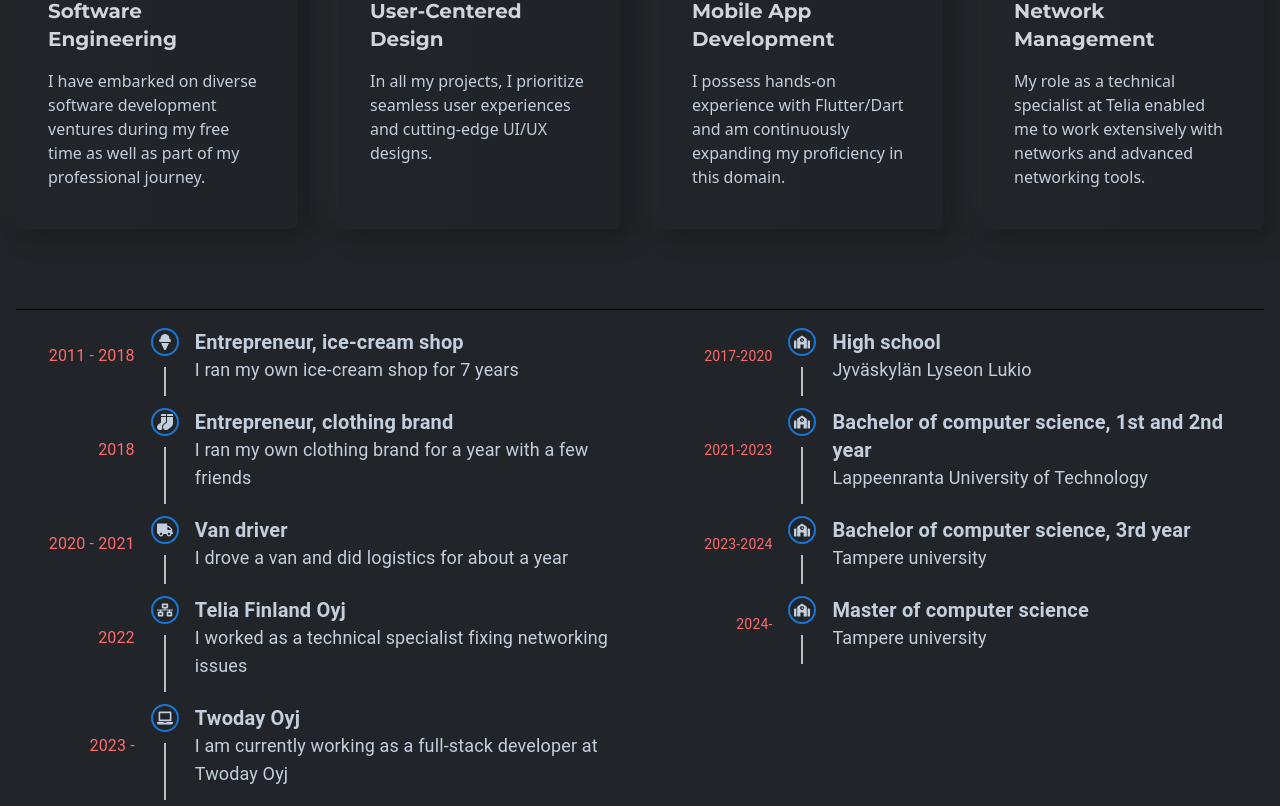
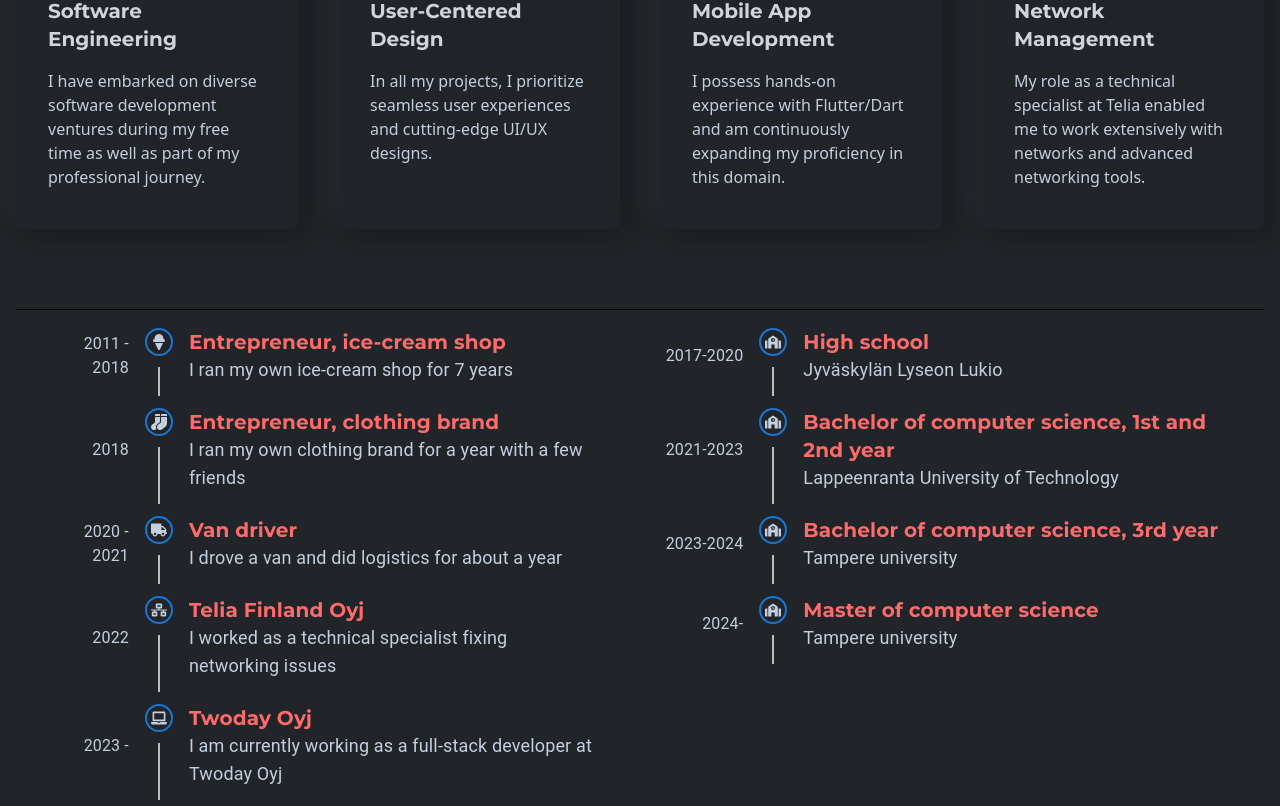
Before and after one commit to temevh/reactCV, a React (Create React App) app: page / in a window 1280 px wide. Shown: the part 1163-1969 px from the top of the page. Built offline with nearby package versions, Linux system fonts and the light colour scheme.

Commit message:
adjusted timeline colors

```diff
--- a/src/components/Timeline/EducationTimeline.jsx
+++ b/src/components/Timeline/EducationTimeline.jsx
@@ -51,8 +51,8 @@ const EducationTimeline = () => {
           <TimelineOppositeContent
             sx={{ m: "auto 0" }}
             align="right"
-            variant="body2"
-            color="#FF6B6B"
+            variant="body1"
+            color="#c4cfde"
           >
             {item.date}
           </TimelineOppositeContent>
@@ -63,7 +63,9 @@ const EducationTimeline = () => {
             <TimelineConnector />
           </TimelineSeparator>
           <TimelineContent sx={{ py: "12px", px: 2 }}>
-            <h3 className="text-xl font-bold">{item.title}</h3>
+            <h3 className="text-xl font-bold font-titleFont text-designColor">
+              {item.title}
+            </h3>
             <p className="text-lg">{item.subtitle}</p>
           </TimelineContent>
         </TimelineItem>
--- a/src/components/Timeline/WorkTimeline.jsx
+++ b/src/components/Timeline/WorkTimeline.jsx
@@ -70,7 +70,7 @@ const WorkTimeLine = () => {
             sx={{ m: "auto 0" }}
             align="right"
             variant="body1"
-            color="#FF6B6B"
+            color="#c4cfde"
           >
             {item.date}
           </TimelineOppositeContent>
@@ -86,7 +86,9 @@ const WorkTimeLine = () => {
             <TimelineConnector />
           </TimelineSeparator>
           <TimelineContent sx={{ py: "12px", px: 2 }}>
-            <h3 className="text-xl font-bold">{item.title}</h3>
+            <h3 className="text-xl font-bold font-titleFont text-designColor">
+              {item.title}
+            </h3>
             <p className="text-lg">{item.subtitle}</p>
           </TimelineContent>
         </TimelineItem>
```
